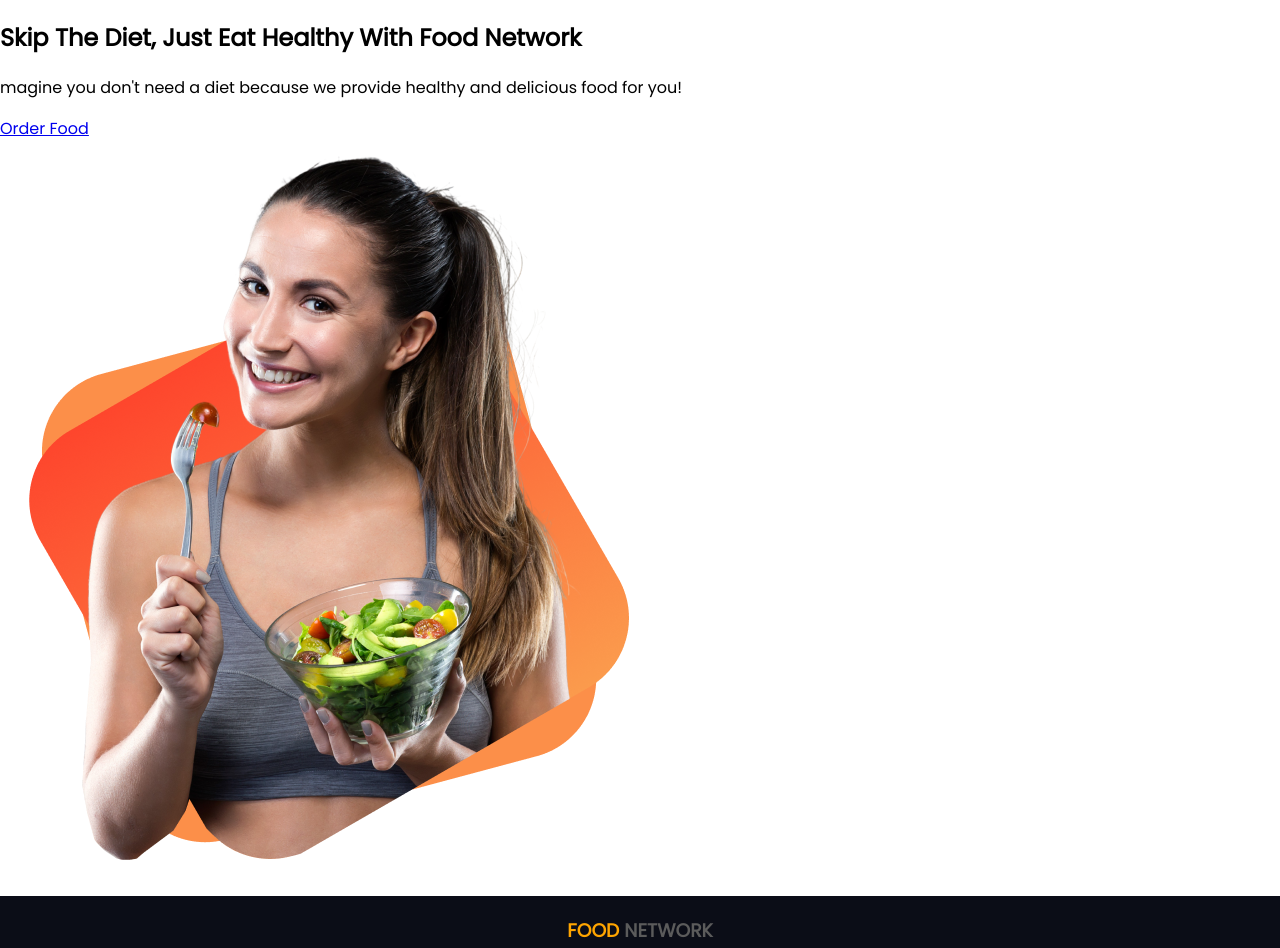
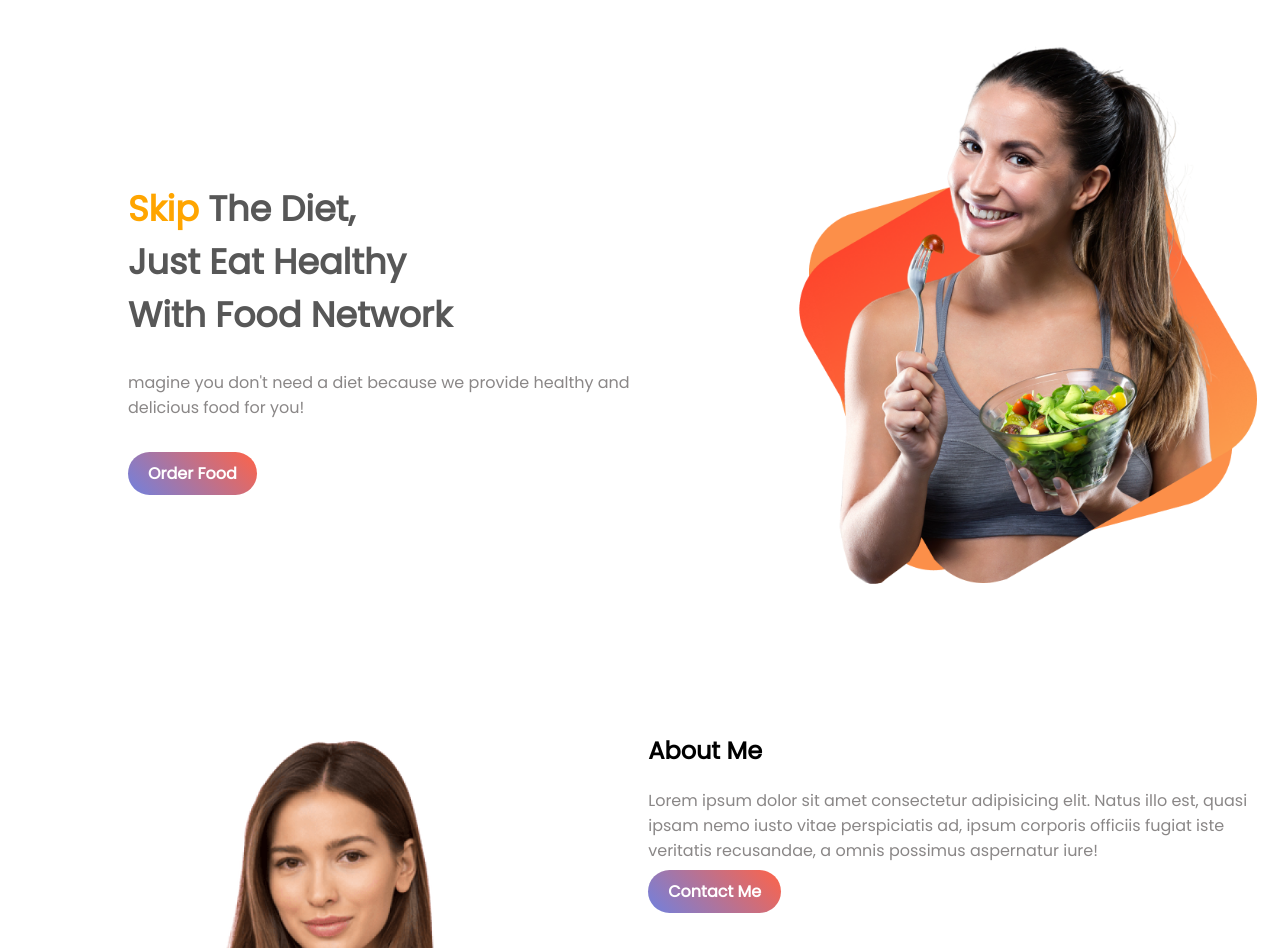
Before and after one commit to Nafish-Nobel/food-network, a plain HTML site: page index.html in a window 1280 px wide. Shown: the top 948 px of the page. Drawn offline with Linux system fonts and the light colour scheme.

Commit message:
section2

```diff
--- a/index.html
+++ b/index.html
@@ -10,21 +10,34 @@
     <link rel="shortcut icon" type="image/jpg" href="images/female/Group 8425.png"/>
 </head>
 <body>
-    <section>
-        <div>
-            <h1> Skip The Diet, Just Eat Healthy With Food Network</h1>
-            <p>magine you don't need a diet because we provide healthy and delicious food for you!</p>
+    <section class="top-banner">
+        <div class="half-width">
+            <h1> <span class="orange-color"> Skip </span> The Diet,<br>
+            Just Eat Healthy <br> With Food Network</h1>
+            <p>magine you don't need a diet because we provide healthy and delicious food for you!</p> <br>
             <a class="anchor-button" target="_blank" href="https://bd.linkedin.com/in/nur-nafish-ahmed-nobel">Order Food</a>
         </div>
-        <div>
+        <div class="half-width">
             <img src="images/female/Group 8425.png" alt="">
+        </div>
+    </section>
+
+    <section class="dream-big">
+        <div class="half-width">
+            <img src="images/female/Person Image.png" alt="">
+        </div>
+        <div class="half-width">
+            <h2>About Me</h2>
+            <P>
+                Lorem ipsum dolor sit amet consectetur adipisicing elit. Natus illo est, quasi ipsam nemo iusto vitae perspiciatis ad, ipsum corporis officiis fugiat iste veritatis recusandae, a omnis possimus aspernatur iure!
+            </P>
+            <a class="anchor-button" target="_blank" href="https://sites.google.com/diu.edu.bd/nur-nafish-ahmed-nobel">Contact Me</a>
         </div>
     </section>
     <section></section>
     <section></section>
-    <section></section>
     <footer>
-            <h3> <span>FOOD</span> NETWORK</h3>
+            <h3> <span class="orange-color">FOOD</span> NETWORK</h3>
             <h5 class="eat">Eat healthy to live healthy. Live healthy to live happy</h5>
  </footer>
 
--- a/style.css
+++ b/style.css
@@ -3,17 +3,46 @@ body{
    margin: 0;
    padding: 0;
 }
+section{
+    display: flex;
+    margin-bottom: 100px;
+}
+.orange-color{
+    color: orange;
+}
 
+h1{
+    font-size: 35px;
+    margin-top: 35%;
+    color:#575757;
+}
+
+.half-width{
+    margin-left: 5%;
+    padding-left:5%;
+}
+.half-width img{
+    width: 100%;
+    margin-top: 7%;
+}
+p{
+    color: #8a8787;
+}
+.anchor-button {
+    text-decoration: none;
+    background: linear-gradient(45deg, rgb(112, 129, 223), tomato);
+    padding: 10px 20px;
+    border-radius: 50px;
+    color: white;
+    font-weight: 700;
+}
 footer{
     text-align: center;
     background-color:rgb(11, 13, 23);
     color: white;
     height:150px;
 }
-h3 span{
-    color: orange;
 
-}
 h5{
     font-weight: lighter;
 }
```
